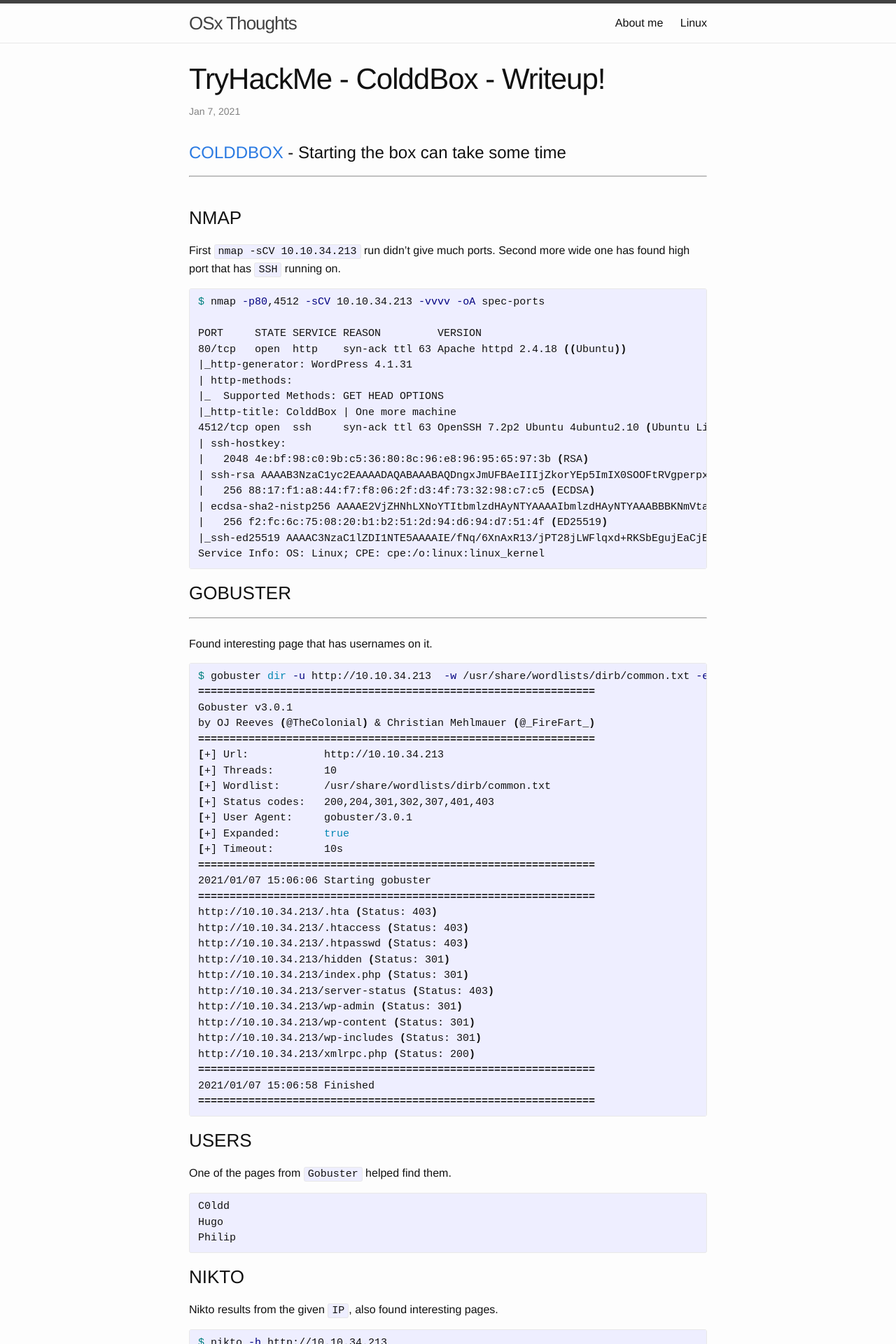
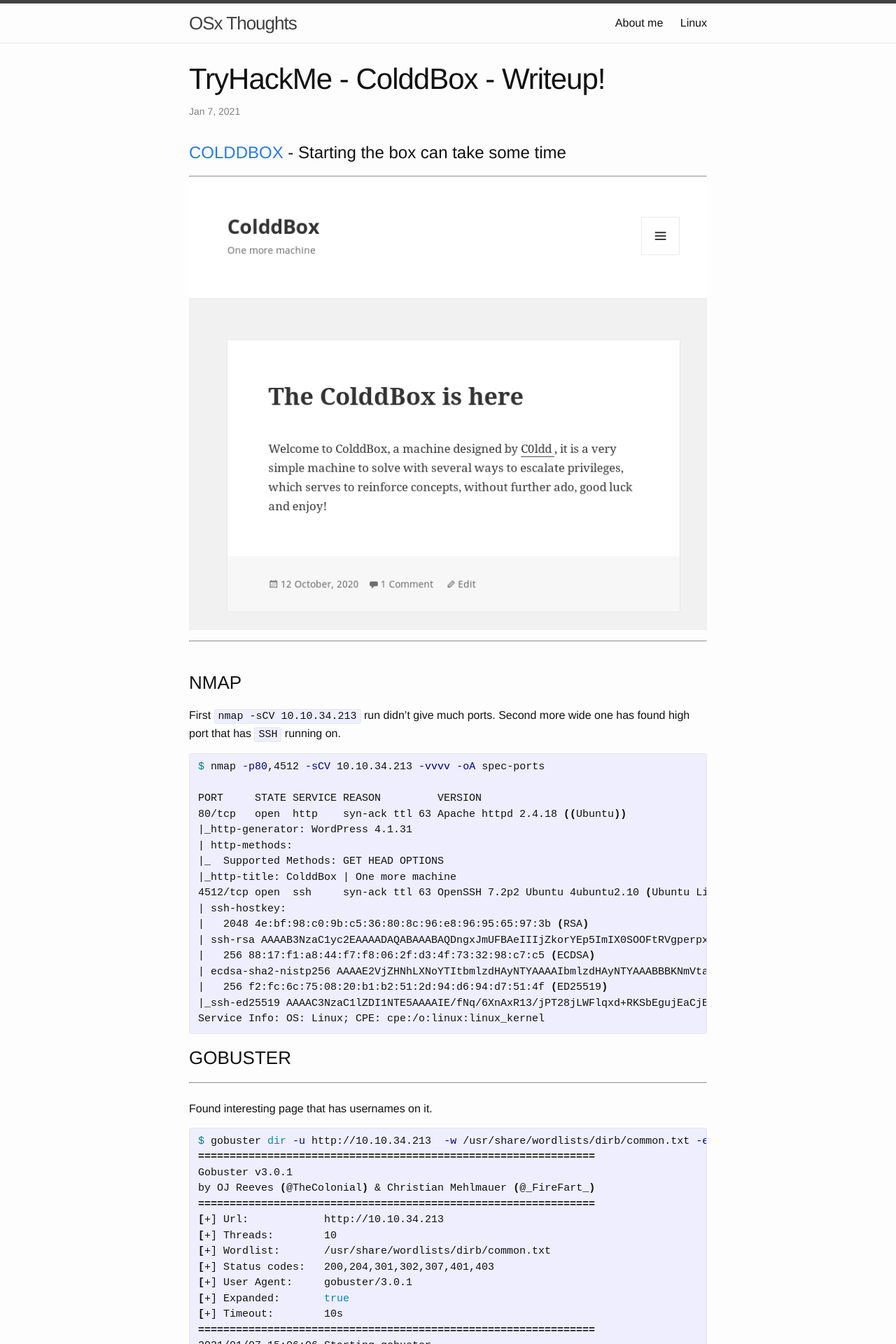
Before and after one commit to k0st8/k0st8.github.io, a Jekyll site: the page built from _posts/thm/2021-01-08-thm-coldbox-writeup.md, in a window 1280 px wide. Shown: the top 1920 px of the page at 70% size. Built offline with Jekyll 4.4.1, drawn with Linux system fonts in a browser that asks for light colours.

Commit message:
Images added and directories

```diff
--- a/_posts/2021-01-08-thm-coldbox-writeup.md
+++ b/_posts/thm/2021-01-08-thm-coldbox-writeup.md
@@ -7,10 +7,14 @@ categories: thm
 
 
 # [COLDDBOX](https://tryhackme.com/room/colddboxeasy) - Starting the box can take some time
+
+<hr>
+
+
+![ColddBox](/assets/thm/2021-1-7 ColddBox One more machine.png)
+
 ---
 <br>
-
-
 
 ### NMAP
 
@@ -74,7 +78,10 @@ http://10.10.34.213/xmlrpc.php (Status: 200)
 
 
 ### USERS
-
+<hr>
+![ColddBox|Users](/assets/thm/2021-1-7 Hidden Place.png)
+<hr>
+<br>
 One of the pages from `Gobuster` helped find them.
 {% highlight bash startinline=true %}
 C0ldd
```
Also changed, not shown: _drafts/thm-easy-box.md (added, +8 -0 lines), assets/thm/2021-1-7 ColddBox One more machine.png (added), assets/thm/2021-1-7 Hidden Place.png (added).
